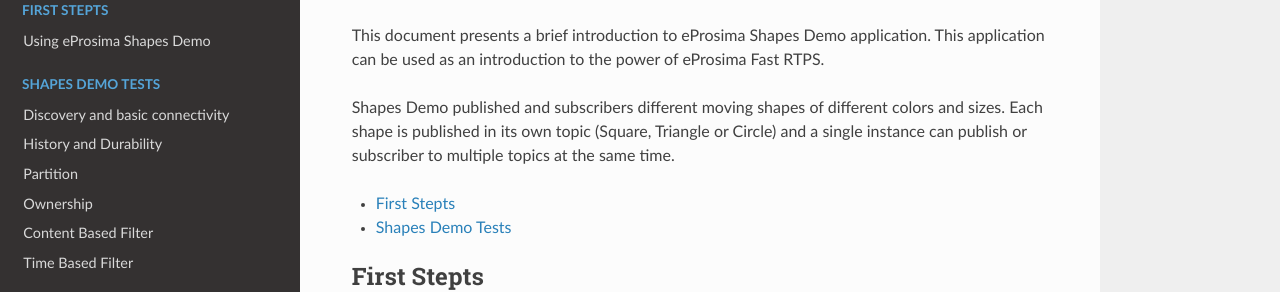
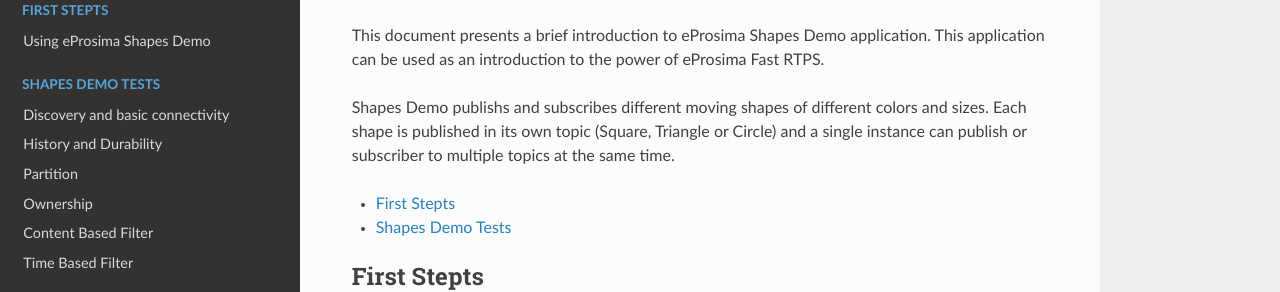
Before and after one commit to eProsima/Shapes-Demo-Docs, a Sphinx documentation site: the page built from docs/index.rst, in a window 1280 px wide and 1033 px high. Shown: the part 136-428 px from the top of the window. Built offline with Sphinx 7.4.7 and the Read the Docs theme 2.0.0, drawn with Linux system fonts in a browser that asks for light colours.

Commit message:
Update index.rst

```diff
--- a/docs/index.rst
+++ b/docs/index.rst
@@ -3,7 +3,7 @@
 
 This document presents a brief introduction to eProsima Shapes Demo application. This application can be used as an introduction to the power of eProsima Fast RTPS.
 
-Shapes Demo published and subscribers different moving shapes of different colors and sizes. Each shape is published in its own topic (Square, Triangle or Circle) and a single instance can publish or subscriber to multiple topics at the same time.
+Shapes Demo publishs and subscribes different moving shapes of different colors and sizes. Each shape is published in its own topic (Square, Triangle or Circle) and a single instance can publish or subscriber to multiple topics at the same time.
 
 
 * :ref:`firststep`
```
